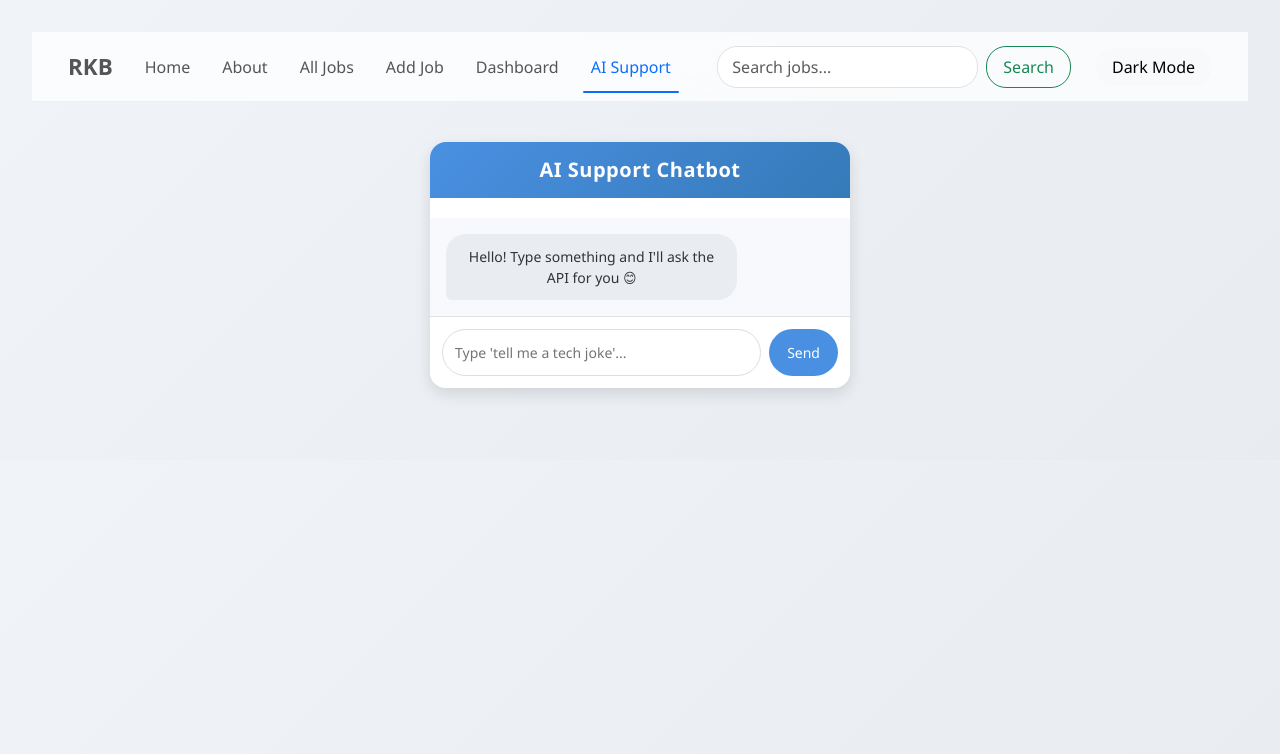
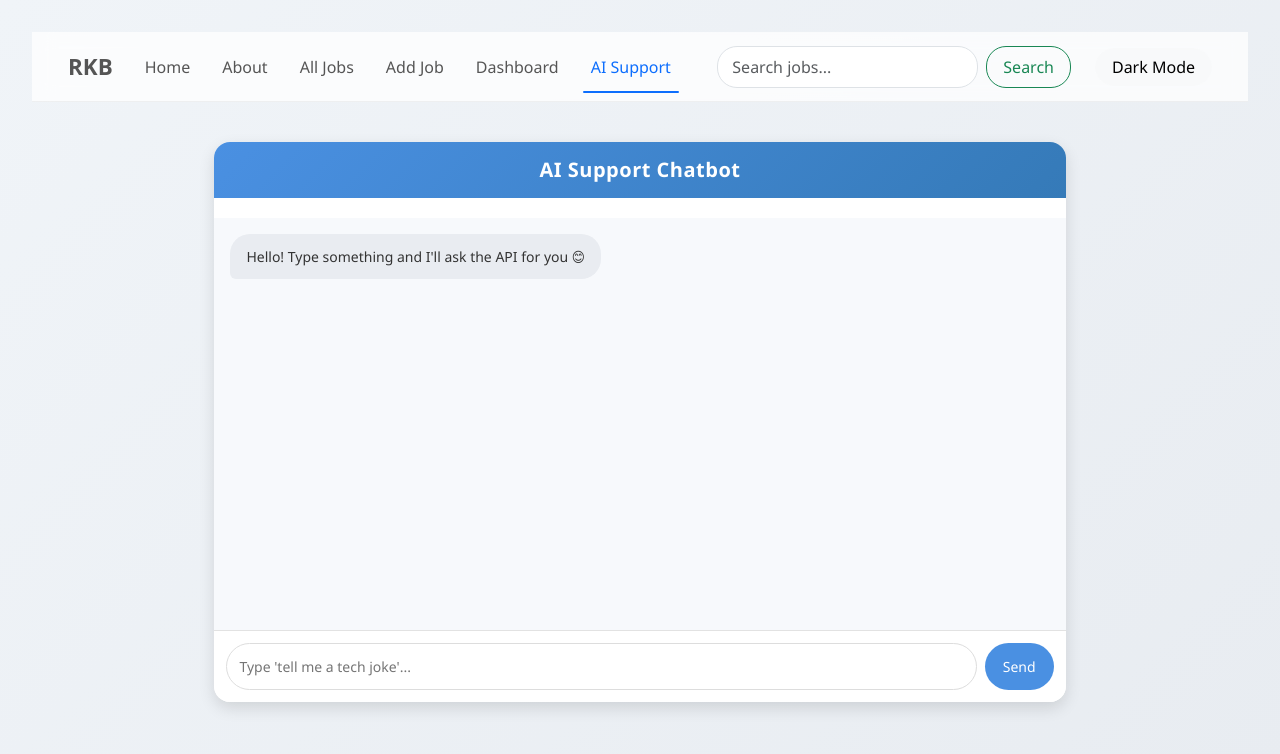
Before and after one commit to Rupeswarbhainsa777/Application-Management-Web-Application-Frontend, a React (Vite) app: page /aisupport in a window 1280 px wide. Shown: the top 754 px of the page. Built offline with nearby package versions, Linux system fonts and the light colour scheme.

Commit message:
push_the code

```diff
--- a/src/Pages/Ai Support/AiSupport.css
+++ b/src/Pages/Ai Support/AiSupport.css
@@ -1,8 +1,9 @@
 /* AiSupport.css */
 
 .chat-container {
-    width: 420px;
-    max-width: 95%;
+    width: 70%;
+    max-width: 70%;
+    height: 70vh; /* makes it cover 70% of viewport height */
     margin: 40px auto;
     background: #ffffff;
     border-radius: 16px;
```
